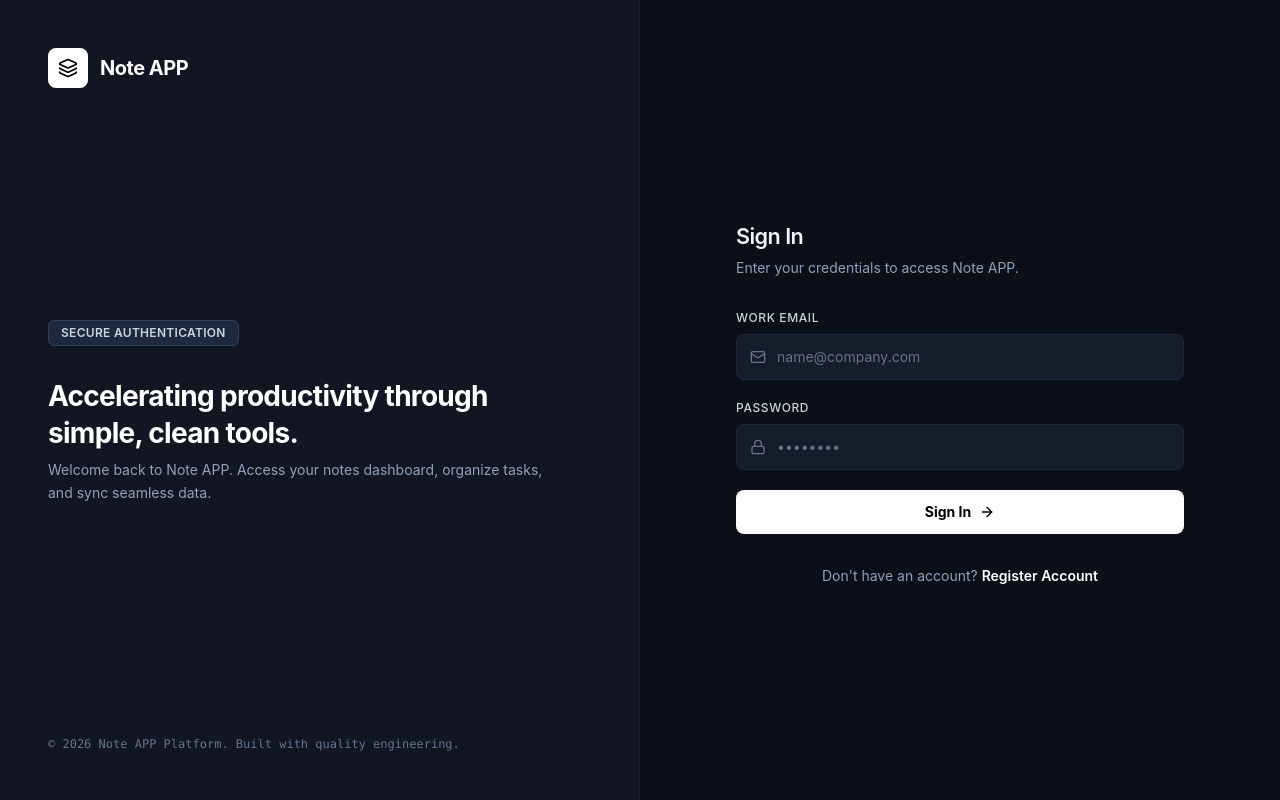
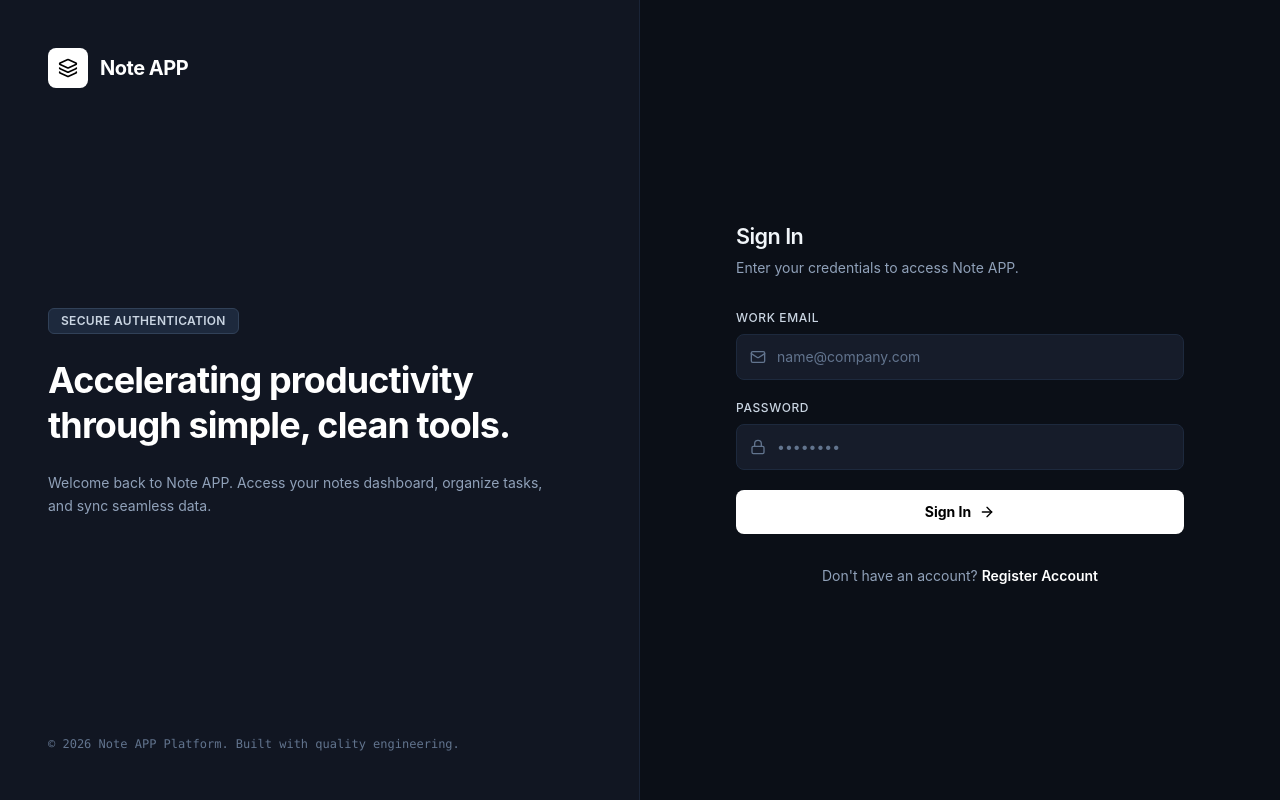
Before and after one commit to 10pshine-cohort-9/cohort-9-mern-9224-asadullah, a React app in the folder frontend/: page /login in a window 1280 px wide. Built offline with nearby package versions, Linux system fonts and the light colour scheme; no server answers; the HTML template or start-up script is replaced by a standard one.

Commit message:
fix rich text editor styling review comments

```diff
--- a/frontend/src/index.css
+++ b/frontend/src/index.css
@@ -38,12 +38,16 @@
 
 
 
-h1, .ql-syntax, .ql-size-huge, .rendered-note h1 {
-  font-size: 1.75rem !important;
+.ql-editor h1,
+.ql-editor .ql-syntax,
+.ql-editor .ql-size-huge,
+.rendered-note h1,
+.note-content h1 {
+  font-size: 1.5rem !important;
   font-weight: 700 !important;
   color: #ffffff !important;
   margin-top: 0.5rem !important;
-  margin-bottom: 0.5rem !important;
+  margin-bottom: 0.35rem !important;
   line-height: 1.3 !important;
 }
 
@@ -89,10 +93,11 @@ li[data-list="bullet"], li[data-list="ordered"] {
 }
 
 
-.note-card-box {
+.note-content, .rendered-note {
   max-height: 100px !important;
   overflow: hidden !important;
 }
+
 
 .note-card-box h1, .note-card-box .ql-size-huge {
   font-size: 1rem !important;
```
